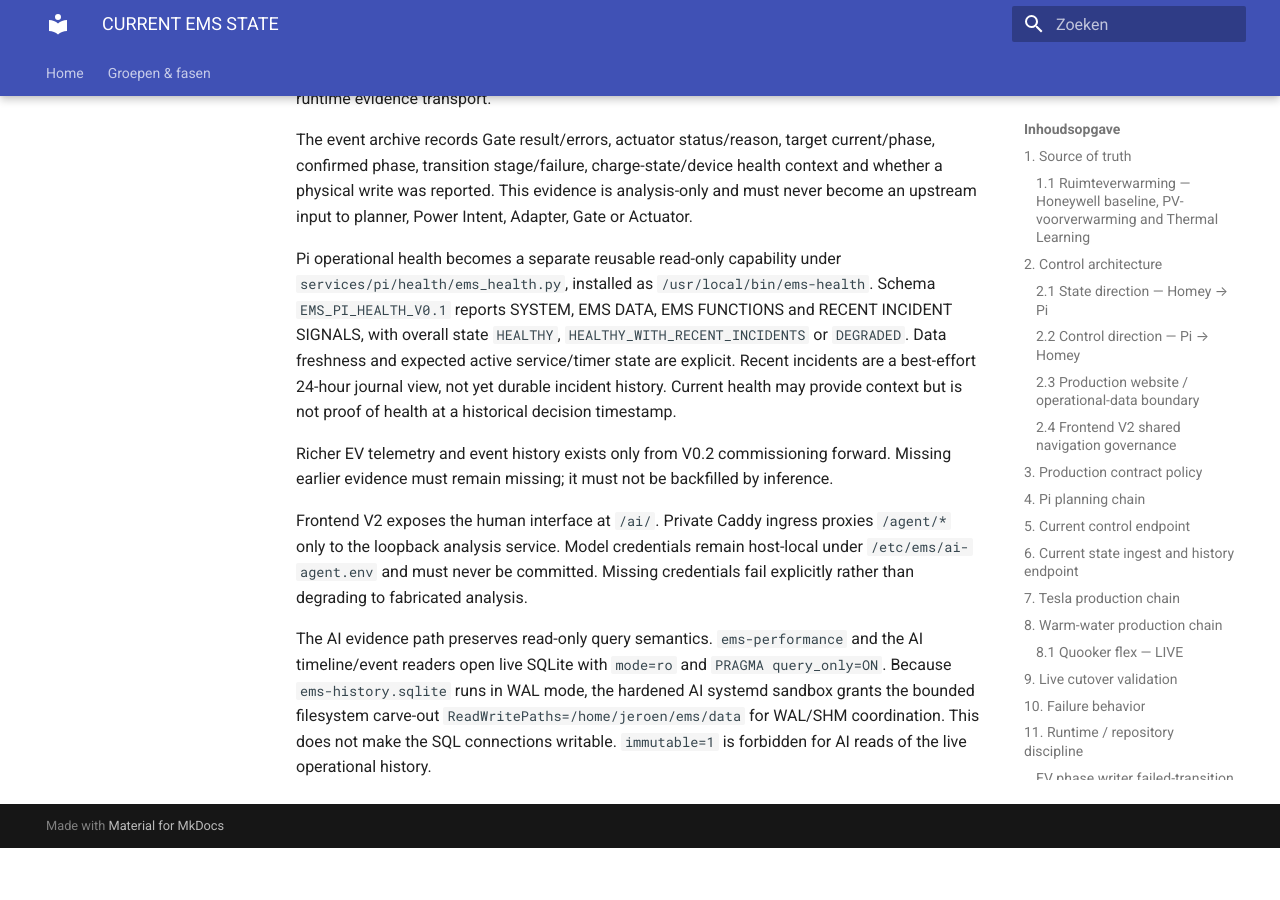
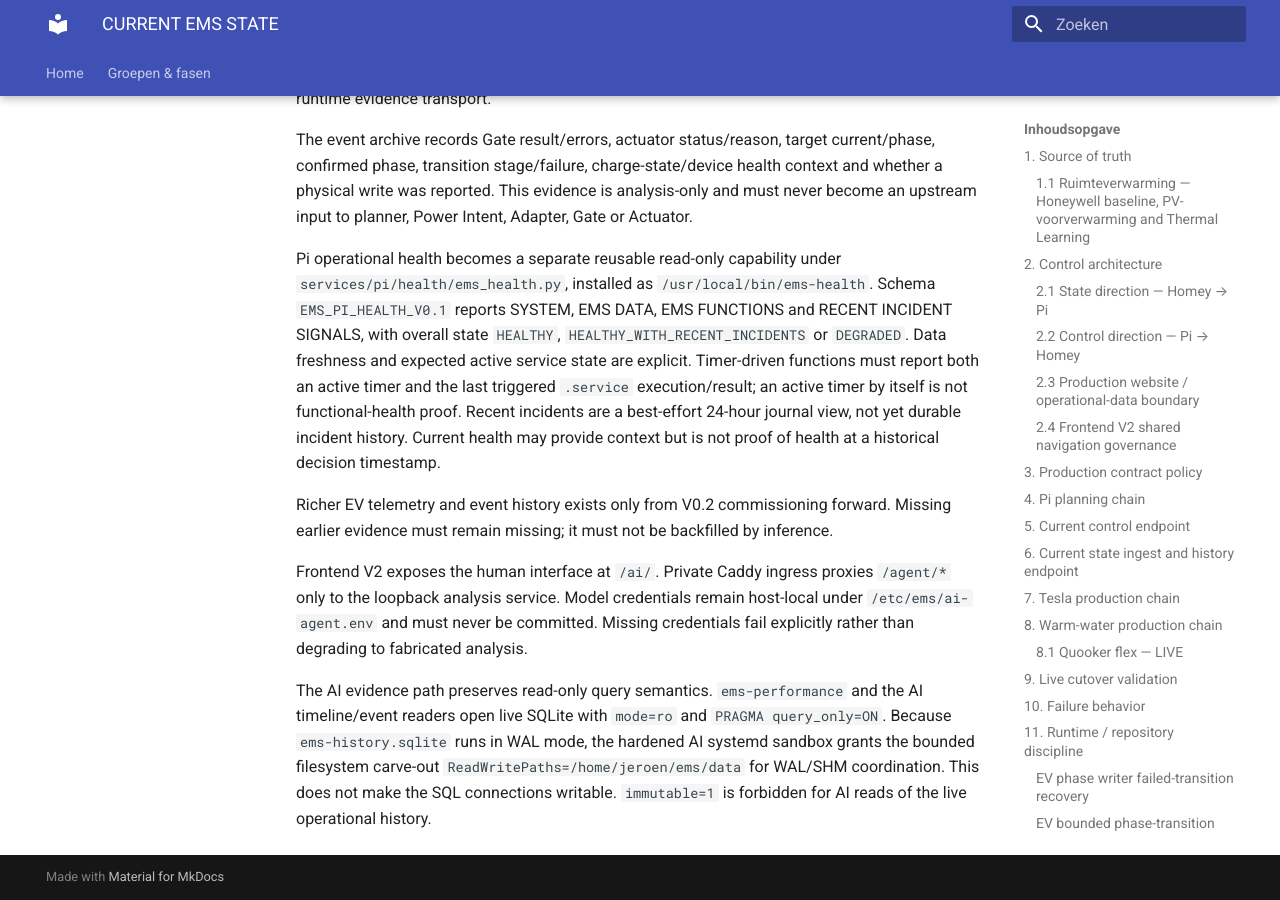
Before and after one commit to OnsKasteeltje/homey-energy-manual, an MkDocs documentation site: the page built from docs/architecture/CURRENT-EMS-STATE.md, in a window 1280 px wide and 900 px high, scrolled down 23242 px. Built offline with MkDocs 1.6.1 and Material for MkDocs 9.7.7, drawn with Linux system fonts in a browser that asks for light colours; before the commit the page ends 24090 px from its top, so only the background shows below that.

Commit message:
docs(health): define timer execution health

```diff
--- a/docs/architecture/CURRENT-EMS-STATE.md
+++ b/docs/architecture/CURRENT-EMS-STATE.md
@@ -434,7 +434,9 @@ Pi operational health becomes a separate reusable read-only capability under
 Schema `EMS_PI_HEALTH_V0.1` reports SYSTEM, EMS DATA, EMS FUNCTIONS and RECENT
 INCIDENT SIGNALS, with overall state `HEALTHY`,
 `HEALTHY_WITH_RECENT_INCIDENTS` or `DEGRADED`. Data freshness and expected
-active service/timer state are explicit. Recent incidents are a best-effort
+active service state are explicit. Timer-driven functions must report both an
+active timer and the last triggered `.service` execution/result; an active
+timer by itself is not functional-health proof. Recent incidents are a best-effort
 24-hour journal view, not yet durable incident history. Current health may
 provide context but is not proof of health at a historical decision timestamp.
 
```
